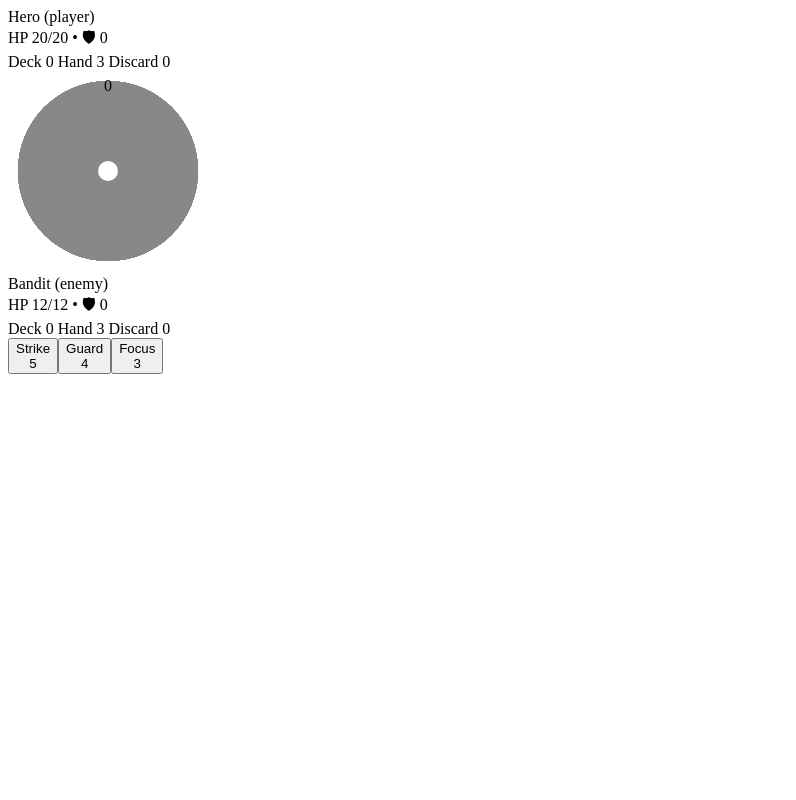
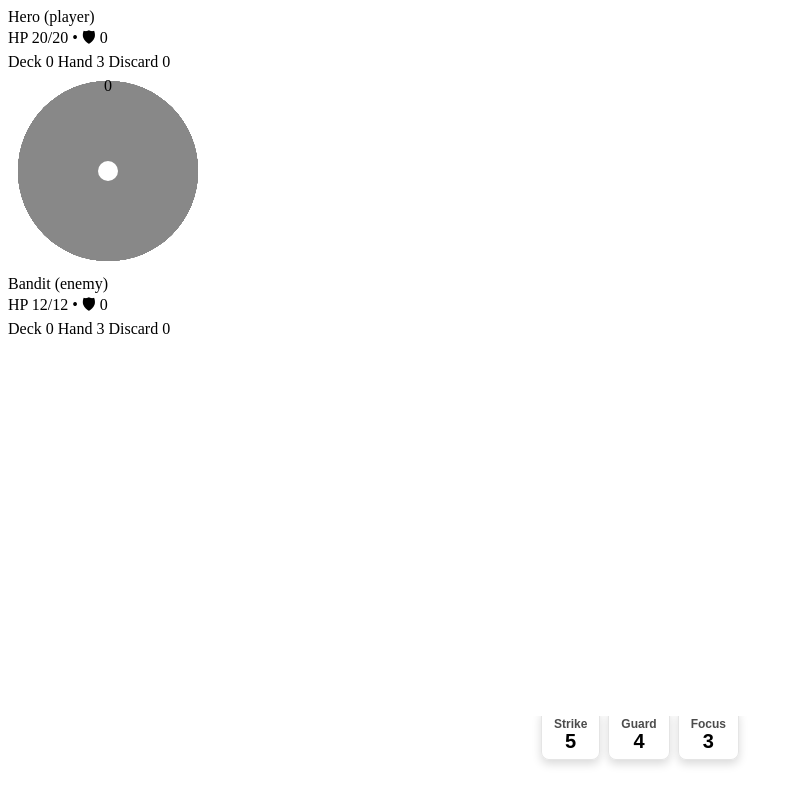
Before and after one commit to flimmbark-source/Rogue-Wheel-Archived, a React (Vite) app: page / in a window 1280 px wide. Shown: the whole page, without its empty margins (0-796 px from the left). Built offline with nearby package versions, Linux system fonts and the light colour scheme.

Commit message:
Update Hand.tsx

```diff
--- a/src/components/Hand.tsx
+++ b/src/components/Hand.tsx
@@ -1,42 +1,65 @@
+// Hand.tsx
 import React from 'react';
+import { createPortal } from 'react-dom';
 import { Card } from '../lib/fighter';
 
 type HandProps = {
   cards: Card[];
   onSelect?: (c: Card) => void;
-  /** How far above the bottom edge to lift the hand (px) */
-  liftPx?: number;
+  liftPx?: number; // how much to float it above the edge
 };
 
 export function Hand({ cards, onSelect, liftPx = 24 }: HandProps) {
-  return (
+  const handUI = (
     <div
       role="grid"
-      className="fixed inset-x-0 bottom-0 z-40 pointer-events-none"
-      // Lift the hand above the bottom, respecting iOS safe area
-      style={{ bottom: `calc(env(safe-area-inset-bottom, 0px) + ${liftPx}px)` }}
+      style={{
+        position: 'fixed',
+        left: 0,
+        right: 0,
+        bottom: `calc(env(safe-area-inset-bottom, 0px) + ${liftPx}px)`,
+        zIndex: 9999,
+        pointerEvents: 'none',
+      }}
     >
-      <div
-        className="pointer-events-auto mx-auto max-w-screen-md"
-      >
+      <div style={{ maxWidth: 960, margin: '0 auto', pointerEvents: 'auto' }}>
         <div
-          className="flex items-end justify-center gap-2 px-3 pb-2 overflow-x-auto"
-          // Prevent accidental touch scrolling trapping; tweak if needed
-          style={{ WebkitOverflowScrolling: 'touch' }}
+          style={{
+            display: 'flex',
+            alignItems: 'flex-end',
+            justifyContent: 'center',
+            gap: 8,
+            padding: '0 12px 8px',
+            overflowX: 'auto',
+            WebkitOverflowScrolling: 'touch',
+          }}
         >
           {cards.map((c) => (
             <button
               key={c.id}
               onClick={() => onSelect?.(c)}
-              role="gridcell"
-              className="shrink-0 transition-transform duration-200 bg-white/95 border border-black/10 rounded-lg px-3 py-2 shadow-md hover:-translate-y-2"
+              style={{
+                flexShrink: 0,
+                padding: '8px 12px',
+                borderRadius: 8,
+                border: '1px solid rgba(0,0,0,0.1)',
+                background: 'rgba(255,255,255,0.95)',
+                boxShadow: '0 4px 10px rgba(0,0,0,0.15)',
+                transform: 'translateY(-8px)',
+                transition: 'transform 200ms',
+              }}
+              onMouseEnter={(e) => (e.currentTarget.style.transform = 'translateY(-12px)')}
+              onMouseLeave={(e) => (e.currentTarget.style.transform = 'translateY(-8px)')}
             >
-              <div className="text-xs font-semibold opacity-70">{c.name}</div>
-              <div className="text-xl font-bold leading-none">{c.number}</div>
+              <div style={{ fontSize: 12, fontWeight: 600, opacity: 0.7 }}>{c.name}</div>
+              <div style={{ fontSize: 20, fontWeight: 800, lineHeight: 1 }}>{c.number}</div>
             </button>
           ))}
         </div>
       </div>
     </div>
   );
+
+  // Render to <body> so transforms/overflow on ancestors can’t clip it
+  return createPortal(handUI, document.body);
 }
```
